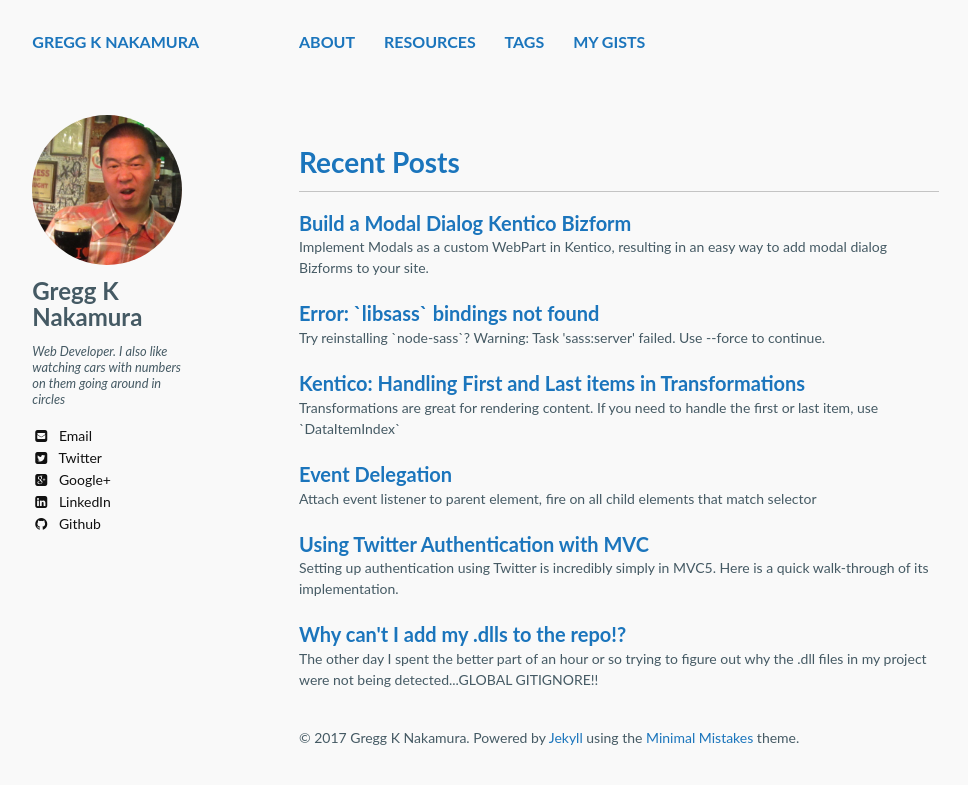
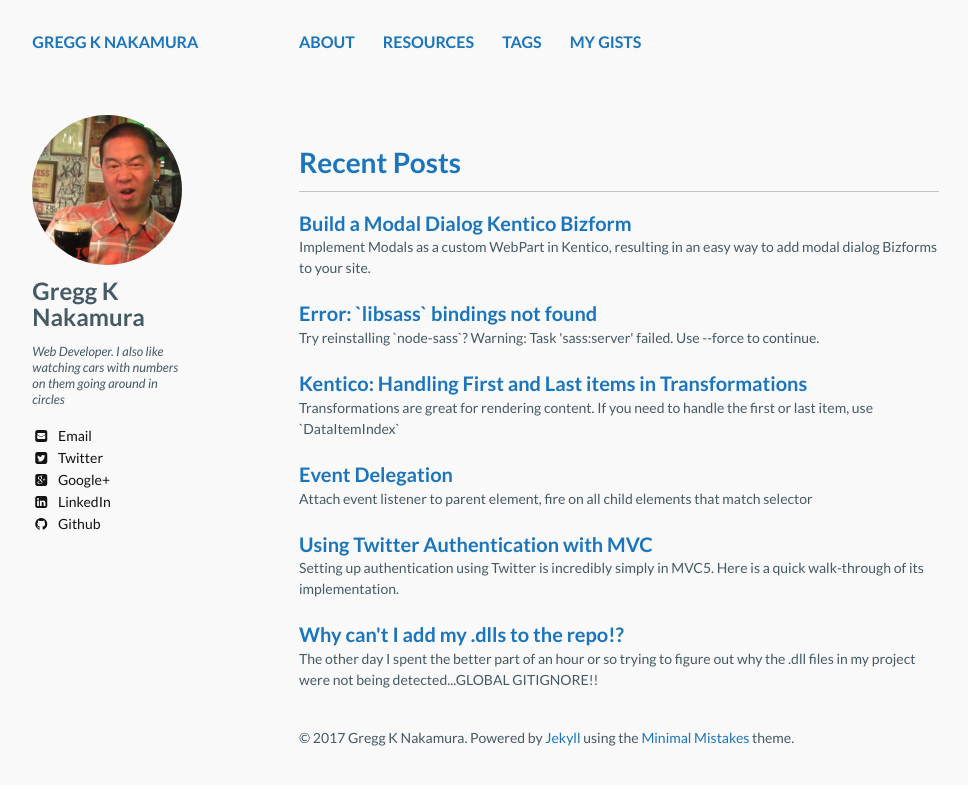
Before and after one commit to greggnakamura/greggnakamura.github.com, a Jekyll site: the page built from index.md, in a window 1280 px wide. Shown: the top 785 px of the page, without its empty margins (21-989 px from the left). Built offline with Jekyll 4.4.1, drawn with Linux system fonts in a browser that asks for light colours; nearby versions of some CDN libraries.

Commit message:
Update site fonts

```diff
--- a/_includes/_head.html
+++ b/_includes/_head.html
@@ -37,6 +37,8 @@
 
 <link href='//fonts.googleapis.com/css?family=PT+Sans+Narrow:400,700%7CPT+Serif:400,700,400italic' rel='stylesheet' type='text/css'>
 
+<link href="//fonts.googleapis.com/css?family=Lato:400,400i,700,700i" rel="stylesheet" type="text/css">
+
 <!-- Icons -->
 <!-- 16x16 -->
 <link rel="shortcut icon" href="{{ site.url }}/favicon.ico">
```
